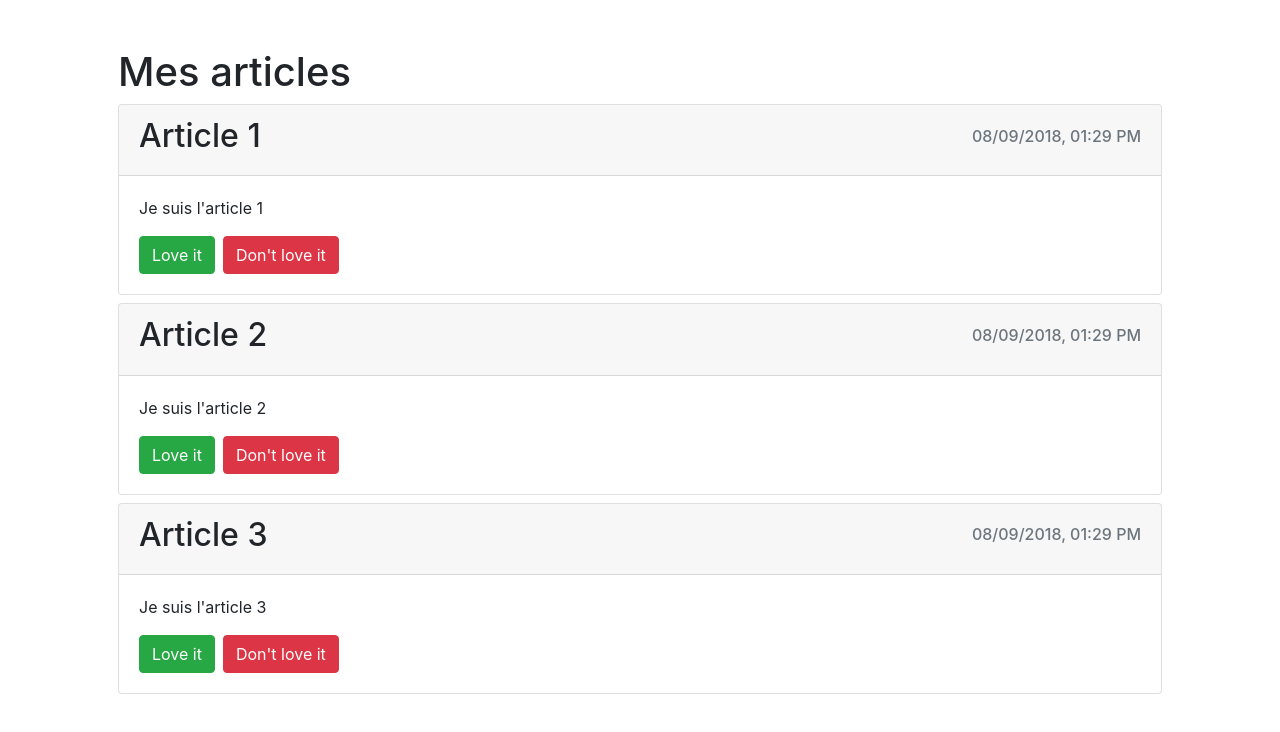
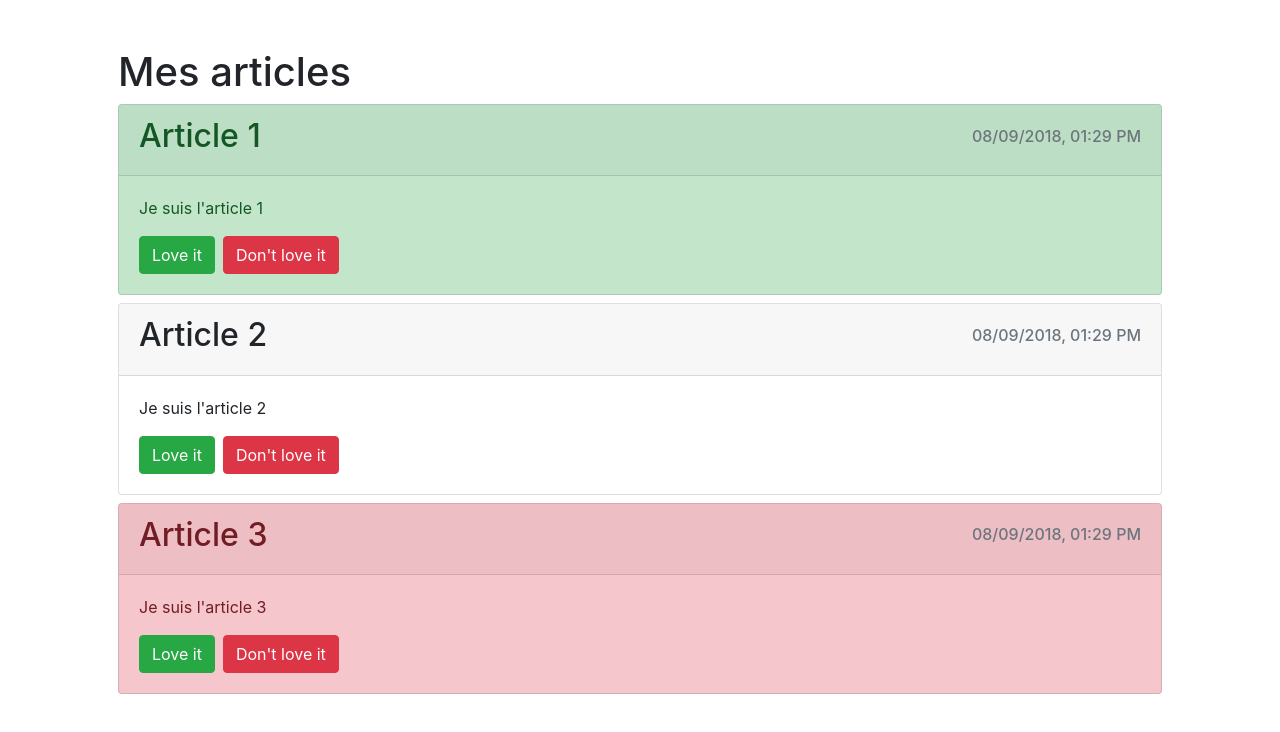
Before and after one commit to magali-thuaire/Blog, an Angular app: page / in a window 1280 px wide. Shown: the top 732 px of the page. Built offline with nearby package versions, Linux system fonts and the light colour scheme.

Commit message:
couleur de fond des articles par directive ng-class

```diff
--- a/src/app/post-list/post-list-item/post-list-item.component.html
+++ b/src/app/post-list/post-list-item/post-list-item.component.html
@@ -1,4 +1,8 @@
-<li class="card list-group-item-default mb-2">
+<li class="card mb-2"
+	[ngClass]="{
+		'list-group-item-default': post.loveIts === 0,
+		'list-group-item-success': post.loveIts > 0,
+		'list-group-item-danger': post.loveIts < 0}">
 	<div class="card-header d-flex align-items-center justify-content-between">
 		<h2>{{ post.title }}</h2>
 		<h6 class="text-muted">{{ post.created_at | date: 'dd/MM/yyyy, hh:mm a' }}</h6>
```
